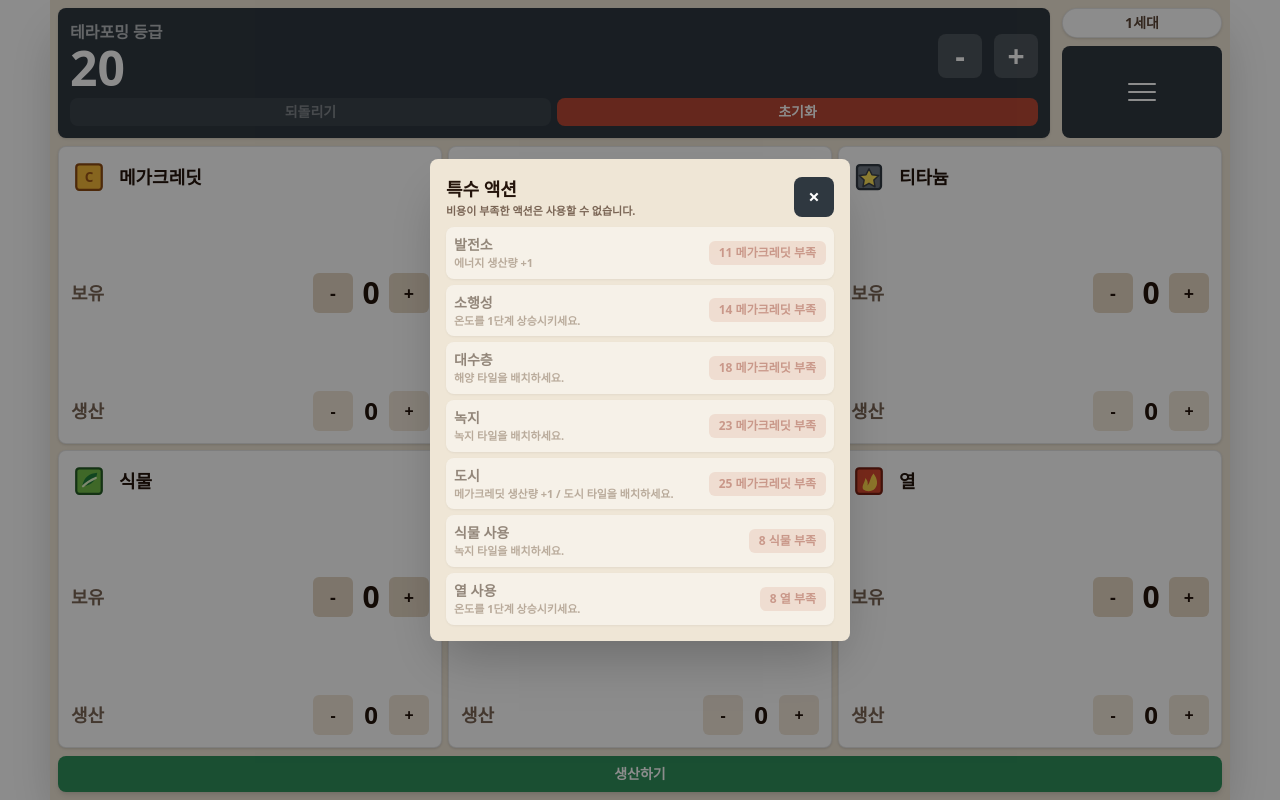
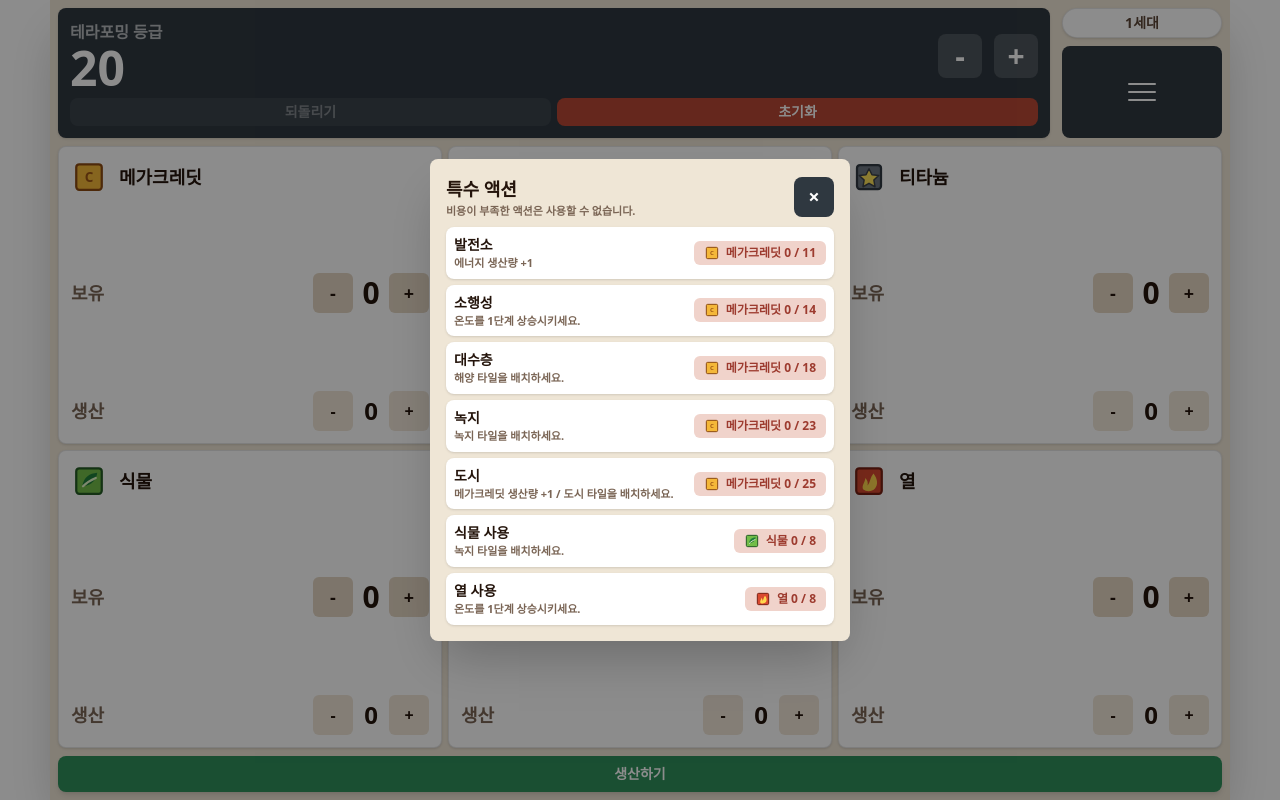
Before and after one commit to jungsmins/board-tools, a Next.js app: page /terraforming-mars in a window 1280 px wide. Both pictures are taken after a click on the button "특수 액션 열기". Built offline with nearby package versions, Linux system fonts and the light colour scheme.

Commit message:
feat: 특수 액션 패널에 자원 아이콘 및 보유량 표시 추가

```diff
--- a/src/components/terraforming-mars/ResourceIcon.tsx
+++ b/src/components/terraforming-mars/ResourceIcon.tsx
@@ -2,16 +2,17 @@ import type { TerraformingMarsResourceType } from '@/types/terraformingMars';
 
 type ResourceIconProps = {
   type: TerraformingMarsResourceType;
+  className?: string;
 };
 
 const ICON_CLASS =
   'h-6 w-6 shrink-0 landscape:h-6 landscape:w-6 lg:h-11 lg:w-11 lg:landscape:h-9 lg:landscape:w-9 xl:h-12 xl:w-12';
 
-export default function ResourceIcon({ type }: ResourceIconProps) {
+export default function ResourceIcon({ type, className = ICON_CLASS }: ResourceIconProps) {
   switch (type) {
     case 'megacredits':
       return (
-        <svg viewBox='0 0 48 48' aria-hidden='true' className={ICON_CLASS}>
+        <svg viewBox='0 0 48 48' aria-hidden='true' className={className}>
           <rect
             x='7'
             y='7'
@@ -36,7 +37,7 @@ export default function ResourceIcon({ type }: ResourceIconProps) {
       );
     case 'steel':
       return (
-        <svg viewBox='0 0 48 48' aria-hidden='true' className={ICON_CLASS}>
+        <svg viewBox='0 0 48 48' aria-hidden='true' className={className}>
           <rect
             x='8'
             y='8'
@@ -57,7 +58,7 @@ export default function ResourceIcon({ type }: ResourceIconProps) {
       );
     case 'titanium':
       return (
-        <svg viewBox='0 0 48 48' aria-hidden='true' className={ICON_CLASS}>
+        <svg viewBox='0 0 48 48' aria-hidden='true' className={className}>
           <rect
             x='8'
             y='8'
@@ -79,7 +80,7 @@ export default function ResourceIcon({ type }: ResourceIconProps) {
       );
     case 'plants':
       return (
-        <svg viewBox='0 0 48 48' aria-hidden='true' className={ICON_CLASS}>
+        <svg viewBox='0 0 48 48' aria-hidden='true' className={className}>
           <rect
             x='7'
             y='7'
@@ -104,7 +105,7 @@ export default function ResourceIcon({ type }: ResourceIconProps) {
       );
     case 'energy':
       return (
-        <svg viewBox='0 0 48 48' aria-hidden='true' className={ICON_CLASS}>
+        <svg viewBox='0 0 48 48' aria-hidden='true' className={className}>
           <rect
             x='7'
             y='7'
@@ -126,7 +127,7 @@ export default function ResourceIcon({ type }: ResourceIconProps) {
       );
     case 'heat':
       return (
-        <svg viewBox='0 0 48 48' aria-hidden='true' className={ICON_CLASS}>
+        <svg viewBox='0 0 48 48' aria-hidden='true' className={className}>
           <rect
             x='7'
             y='7'
--- a/src/components/terraforming-mars/SpecialActionPanel.tsx
+++ b/src/components/terraforming-mars/SpecialActionPanel.tsx
@@ -3,6 +3,7 @@ import {
   type TerraformingMarsSpecialAction,
 } from '@/constants/terraformingMars';
 import type { TerraformingMarsResources } from '@/types/terraformingMars';
+import ResourceIcon from './ResourceIcon';
 
 type SpecialActionPanelProps = {
   resources: TerraformingMarsResources;
@@ -67,13 +68,12 @@ export default function SpecialActionPanel({
           {TERRAFORMING_MARS_SPECIAL_ACTIONS.map((action) => {
             const costResource = resources[action.cost.type];
             const isDisabled = costResource.amount < action.cost.amount;
-            const shortage = action.cost.amount - costResource.amount;
             const summary = getActionSummary(action, resources);
 
             return (
               <button
                 key={action.id}
-                className='flex min-h-16 items-center justify-between gap-3 rounded-lg bg-white p-3 text-left shadow-sm disabled:cursor-not-allowed disabled:opacity-45 landscape:min-h-12 landscape:p-2 xl:p-4'
+                className='flex min-h-16 items-center justify-between gap-3 rounded-lg bg-white p-3 text-left shadow-sm disabled:cursor-not-allowed landscape:min-h-12 landscape:p-2 xl:p-4'
                 disabled={isDisabled}
                 onClick={() => onAction(action)}
               >
@@ -88,15 +88,20 @@ export default function SpecialActionPanel({
                   )}
                 </span>
                 <span
-                  className={`shrink-0 rounded-md px-2.5 py-1 text-sm font-black landscape:text-xs xl:text-base ${
+                  className={`flex shrink-0 items-center gap-1.5 rounded-md px-2.5 py-1 text-sm font-black landscape:text-xs xl:text-base ${
                     isDisabled
                       ? 'bg-[#f0d3cb] text-[#9d3b2f]'
                       : 'bg-[#e4d6c3]'
                   }`}
                 >
-                  {isDisabled
-                    ? `${shortage} ${costResource.name} 부족`
-                    : `${action.cost.amount} ${costResource.name}`}
+                  <ResourceIcon
+                    type={action.cost.type}
+                    className='h-5 w-5 shrink-0 landscape:h-4 landscape:w-4 xl:h-6 xl:w-6'
+                  />
+                  <span>
+                    {costResource.name} {costResource.amount} /{' '}
+                    {action.cost.amount}
+                  </span>
                 </span>
               </button>
             );
```
